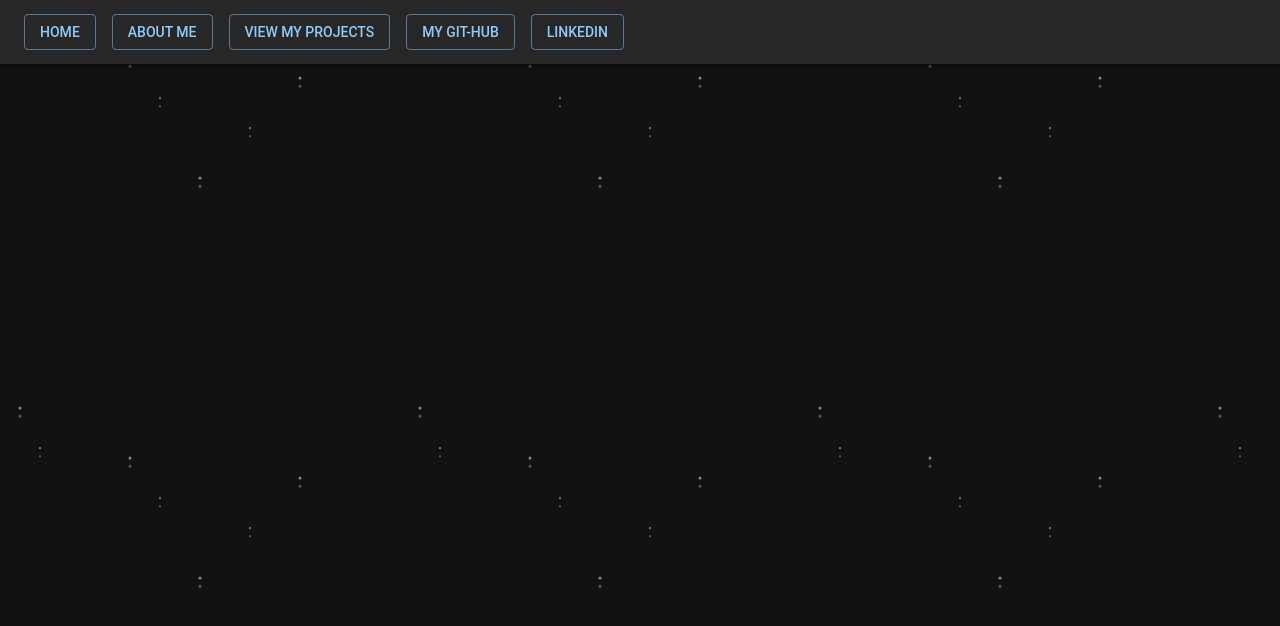
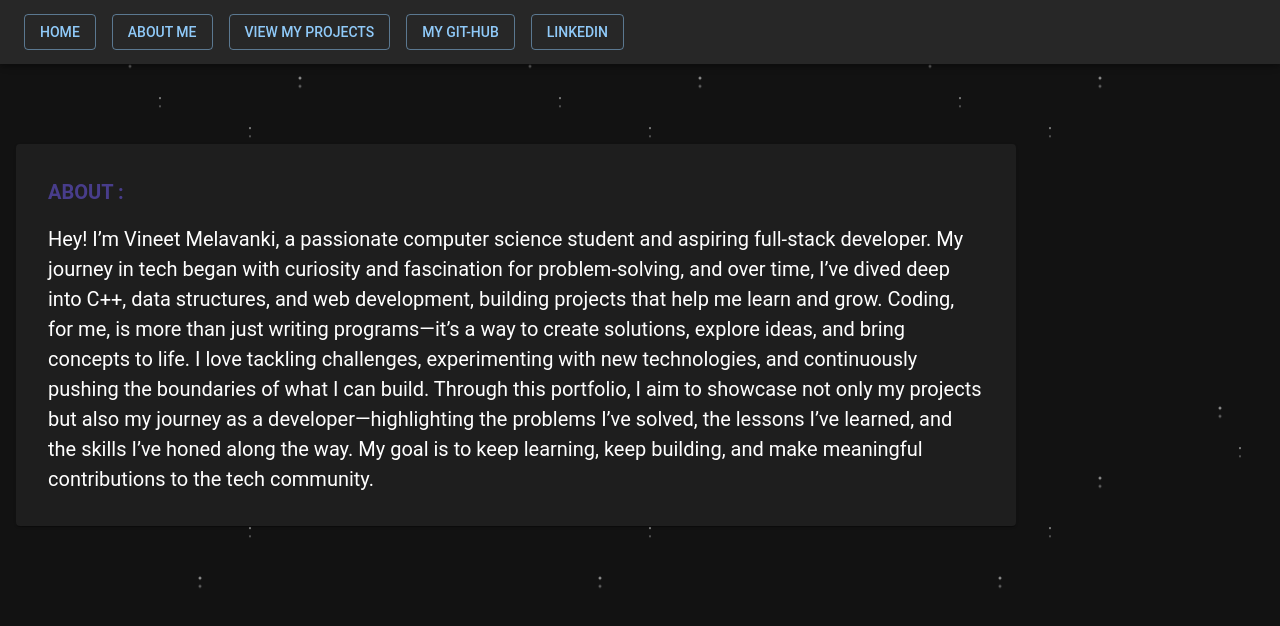
Before and after one commit to VineetMelavanki/My-Portfolio, a React (Vite) app: page /About in a window 1280 px wide. Shown: the top 626 px of the page. Built offline with nearby package versions, Linux system fonts and the light colour scheme.

Commit message:
Added about me section

```diff
--- a/src/App.jsx
+++ b/src/App.jsx
@@ -4,6 +4,7 @@ import Navbar from "./components/Navbar";
 import Home from "./Pages/Home"
 import Layout from "./components/layout";
 import Projects from "./Pages/Project";
+import About from "./Pages/About";
 export default function App(){
   return(
     <BrowserRouter>
@@ -11,9 +12,9 @@ export default function App(){
      <Routes>
         <Route path="/" element={<Home/>}/>
         <Route path="/My-Projects" element={<Projects/>}/>
+        <Route path="/About" element={<About/>}/>
       </Routes>
     </Layout>
-
     </BrowserRouter>
   );
 }
--- a/src/Pages/About.jsx
+++ b/src/Pages/About.jsx
@@ -1,4 +1,24 @@
 import React from "react";
+import {Box,Typography,Paper} from "@mui/material"
 export default function About(){
+  return(
+    <Box sx={{display:"flex",minHeight:"100vh",justifyContent:"flex-start",alignItems:"flex-start"}}>
+     <Paper sx={{
+        width:1000,
+        p:"2rem 2rem",
+        justifyContent:"flex-start",
+        alignItems:"flex-start",
+        flexDirection:"column",
+     }}>
+       <Typography variant="h6"  fontSize={20} sx={{fontWeight:"bold", mb:2,color:"darkslateblue"}}>ABOUT : </Typography>
+       <Typography variant="body1" fontSize={20}>
+        Hey! I’m Vineet Melavanki, a passionate computer science student and aspiring full-stack developer. My journey in tech began with curiosity and fascination for problem-solving, and over time, I’ve dived deep into C++, data structures, and web development, building projects that help me learn and grow.
 
+Coding, for me, is more than just writing programs—it’s a way to create solutions, explore ideas, and bring concepts to life. I love tackling challenges, experimenting with new technologies, and continuously pushing the boundaries of what I can build.
+
+Through this portfolio, I aim to showcase not only my projects but also my journey as a developer—highlighting the problems I’ve solved, the lessons I’ve learned, and the skills I’ve honed along the way. My goal is to keep learning, keep building, and make meaningful contributions to the tech community.
+       </Typography>
+     </Paper>
+    </Box>
+  );
 }
--- a/src/components/Navbar.jsx
+++ b/src/components/Navbar.jsx
@@ -12,7 +12,7 @@ export default function Navbar({children}){
                 <Button variant="outlined" onClick={()=>navigate("/")}>
                     Home
                 </Button>
-               <Button variant="outlined">
+               <Button variant="outlined" onClick={()=>navigate("/About")}>
                 About Me
                </Button>
                <Button variant="outlined" onClick={()=>navigate("/My-Projects")}>
```
